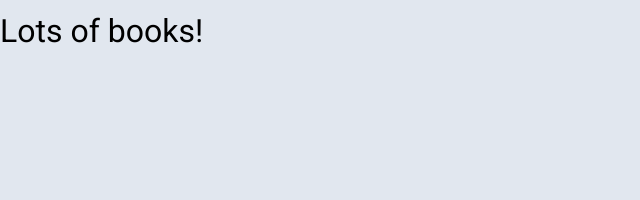
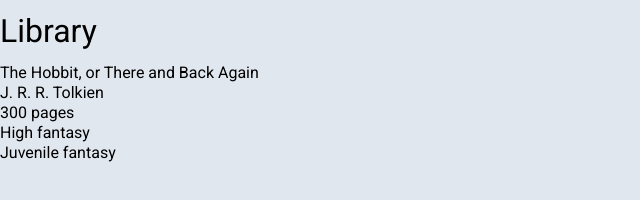
Before and after one commit to petrosAth/Library, a website built with Vite: page index.html in a window 1280 px wide. Shown: the whole page, without its empty margins (0-640 px from the left). Built offline with nearby package versions, Linux system fonts and the light colour scheme.

Commit message:
Add test html

```diff
--- a/index.html
+++ b/index.html
@@ -8,6 +8,28 @@
     <title>Library</title>
   </head>
   <body>
-    <h1>Lots of books!</h1>
+    <header class="header">
+      <div class="logo">
+        <div class="logo_icon"></div>
+        <div class="logo_text"><h1>Library</h1></div>
+      </div>
+    </header>
+    <main class="main">
+      <div class="bookSelf">
+        <div class="bookself_book" data-index="0">
+          <div class="bookself_book_info">
+            <div class="bookself_book_info_title"><h3 id="title">The Hobbit, or There and Back Again</h3></div>
+            <div class="bookself_book_info_author"><h4 id="author">J. R. R. Tolkien</h4></div>
+            <div class="bookself_book_info_pages"><span id="pages">300</span> pages</div>
+            <div class="bookself_book_info_genres">
+              <ul id="genres">
+                <li>High fantasy</li>
+                <li>Juvenile fantasy</li>
+              </ul>
+            </div>
+          </div>
+        </div>
+      </div>
+    </main>
   </body>
 </html>
```
